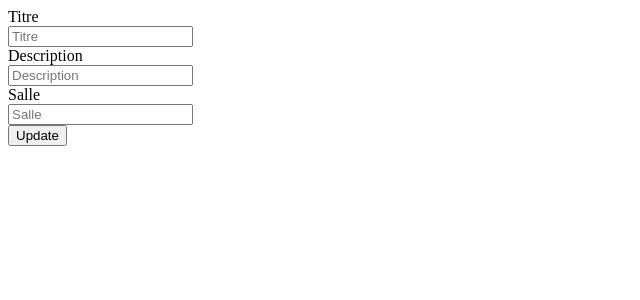
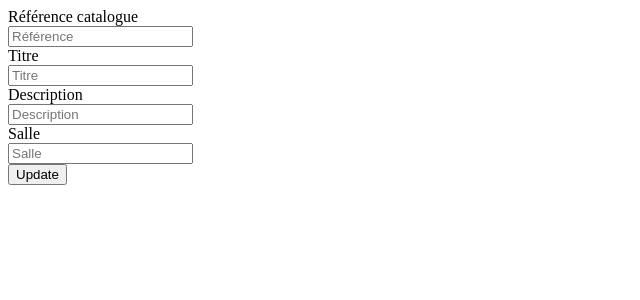
Before and after one commit to henrydewaziers/hywz, a Symfony app: template src/Waziers/FrontBundle/Resources/views/Templates/furnituresDetails.html.twig in a window 1280 px wide. Shown: the top 300 px of the page, without its empty margins (0-640 px from the left). Run offline with Twig, Linux system fonts and the light colour scheme; the template is opened without the code that fills it, so the values that code supplies are empty; some libraries are stand-ins or nearby versions.

Commit message:
ajout de nouveau elements

```diff
--- a/src/Waziers/FrontBundle/Resources/public/js/core/controller/furnituresDetails.js
+++ b/src/Waziers/FrontBundle/Resources/public/js/core/controller/furnituresDetails.js
@@ -13,6 +13,7 @@
         me.furniture = furniturePromise;
 
         me.submit = function submit() {
+
             new FurnituresResource(me.furniture).$save(
                 null,
                 function (data) {
--- a/src/Waziers/FrontBundle/Resources/views/Templates/furnituresDetails.html.twig
+++ b/src/Waziers/FrontBundle/Resources/views/Templates/furnituresDetails.html.twig
@@ -1,5 +1,12 @@
 
 <form class="form-horizontal">
+    <div class="form-group">
+        <label for="inputTitle" class="col-sm-2 control-label">Référence catalogue</label>
+        <div class="col-sm-10">
+            <input type="text" ng-model="details.furniture.ref" class="form-control" id="inputTitle" placeholder="Référence">
+        </div>
+    </div>
+
     <div class="form-group">
         <label for="inputTitle" class="col-sm-2 control-label">Titre</label>
         <div class="col-sm-10">
--- a/src/Waziers/FrontBundle/Resources/views/Templates/furnituresListes.html.twig
+++ b/src/Waziers/FrontBundle/Resources/views/Templates/furnituresListes.html.twig
@@ -13,4 +13,6 @@
     </tr>
 </table>
 
+<a ui-sref="protected.furnitures.new">add</a>
+
 <div ui-view=""></div>
```
Also changed, not shown: src/Waziers/ApiBundle/Controller/DocumentController.php (+16 -0 lines), src/Waziers/FrontBundle/Resources/public/js/core/module.js (+13 -0 lines).
